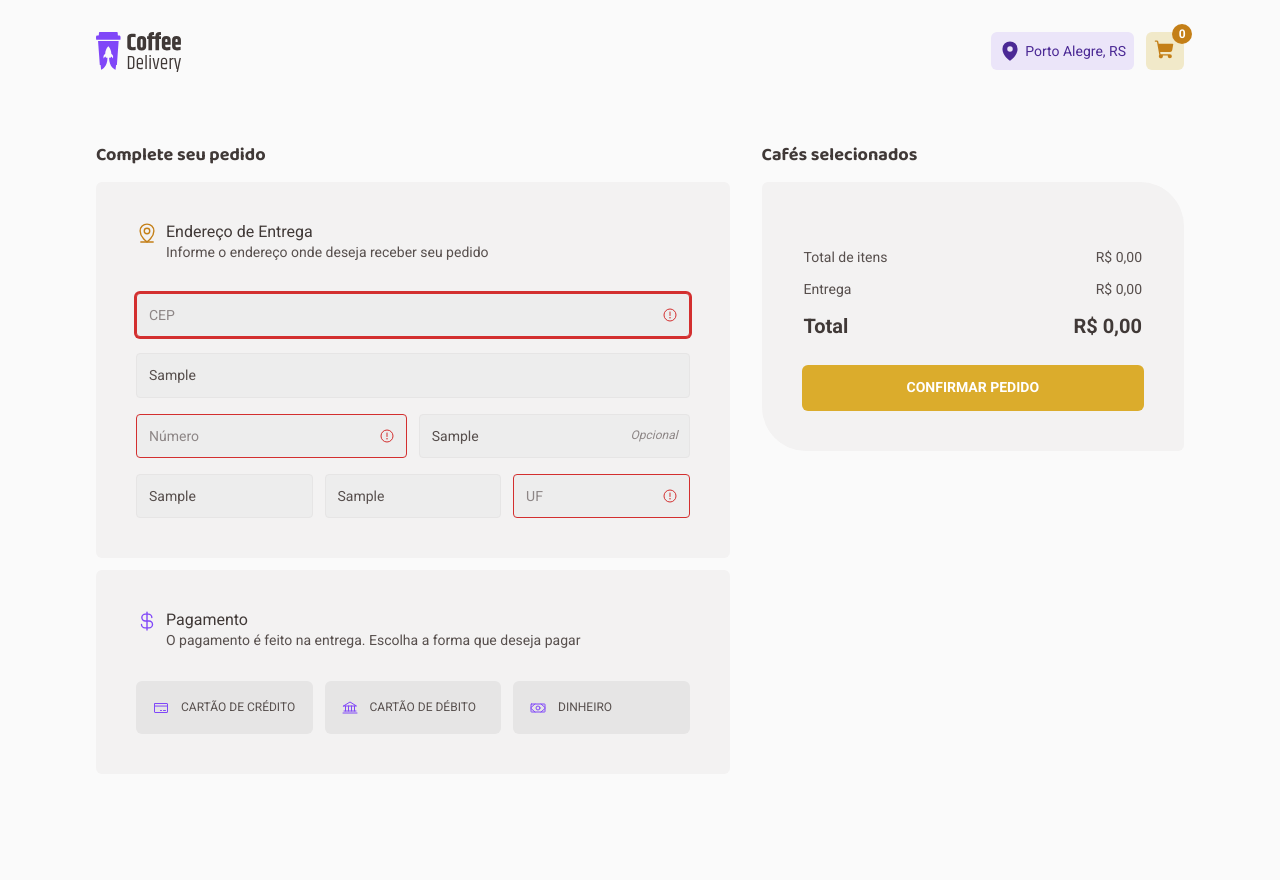
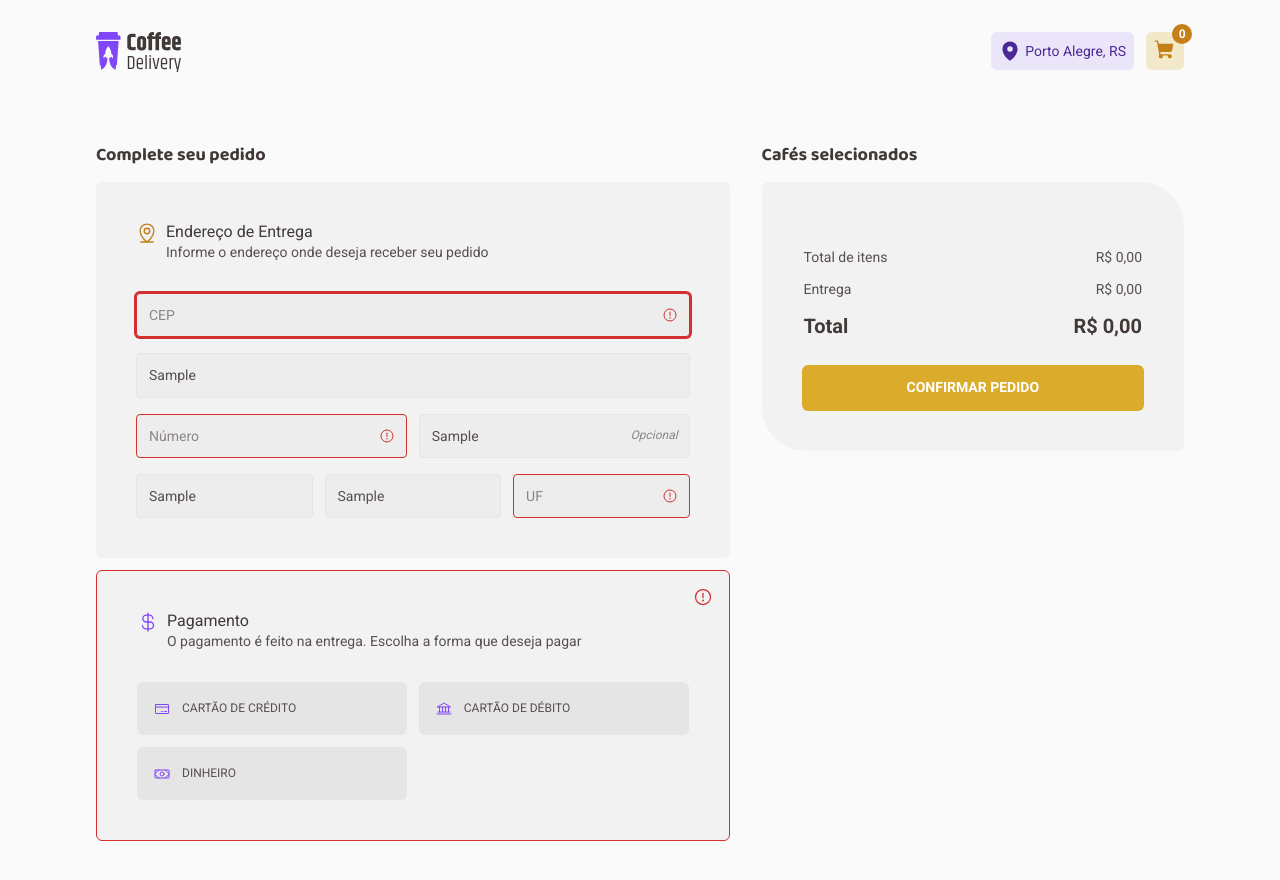
Before and after one commit to schayene/ignite-coffee-delivery, a React (Vite) app: page /checkout in a window 1280 px wide. Both pictures are taken after typing "Sample", "Sample", "Sample", "Sample", "Sample", "Sample" into the empty fields and a click on the button "CONFIRMAR PEDIDO". Before the commit the page ends 814 px from the top, so only its background shows below. Built offline with nearby package versions, Linux system fonts and the light colour scheme.

Commit message:
feat: treatment of error when payment type field not filled

```diff
--- a/src/pages/Checkout/components/Payment/index.tsx
+++ b/src/pages/Checkout/components/Payment/index.tsx
@@ -1,4 +1,10 @@
-import { Bank, CreditCard, CurrencyDollar, Money } from "phosphor-react";
+import {
+  Bank,
+  CreditCard,
+  CurrencyDollar,
+  Money,
+  WarningCircle,
+} from "phosphor-react";
 import {
   CardHeader,
   PaymentContainer,
@@ -8,12 +14,18 @@ import {
 import { useFormContext } from "react-hook-form";
 
 export function Payment() {
-  const { register, watch } = useFormContext();
+  const {
+    register,
+    watch,
+    formState: { errors },
+  } = useFormContext();
 
   const paymentType = watch("payment_type");
 
+  const error = errors.payment_type?.message;
+
   return (
-    <PaymentContainer>
+    <PaymentContainer invalid={!!error}>
       <CardHeader>
         <CurrencyDollar size={22} />
         <div>
@@ -22,6 +34,11 @@ export function Payment() {
             O pagamento é feito na entrega. Escolha a forma que deseja pagar
           </p>
         </div>
+        {error && (
+          <span title={error as string}>
+            <WarningCircle size={20} />
+          </span>
+        )}
       </CardHeader>
       <PaymentForm>
         <ButtonPaymentType
--- a/src/pages/Checkout/components/Payment/styles.ts
+++ b/src/pages/Checkout/components/Payment/styles.ts
@@ -1,12 +1,33 @@
-import styled from "styled-components";
+import styled, { css } from "styled-components";
 import { BaseCard, BaseCardHeader } from "../../styles";
 import { ButtonContainer } from "../../../../components/Button/styles";
 
-export const PaymentContainer = styled(BaseCard)``;
+interface PaymentContainerProps {
+  invalid?: boolean;
+}
+
+export const PaymentContainer = styled(BaseCard)<PaymentContainerProps>`
+  position: relative;
+
+  ${(props) =>
+    props.invalid &&
+    css`
+      border: 1px solid ${(props) => props.theme.error};
+    `}
+`;
 
 export const CardHeader = styled(BaseCardHeader)`
   svg {
     color: ${(props) => props.theme.purple};
+  }
+
+  span {
+    position: absolute;
+    top: 1rem;
+    right: 1rem;
+    svg {
+      color: ${(props) => props.theme.error};
+    }
   }
 `;
 
--- a/src/pages/Checkout/index.tsx
+++ b/src/pages/Checkout/index.tsx
@@ -55,8 +55,6 @@ export function Checkout() {
       JSON.stringify(data)
     );
 
-    return;
-
     resetCart();
     reset();
     navigate("/success", { state: data });
```
